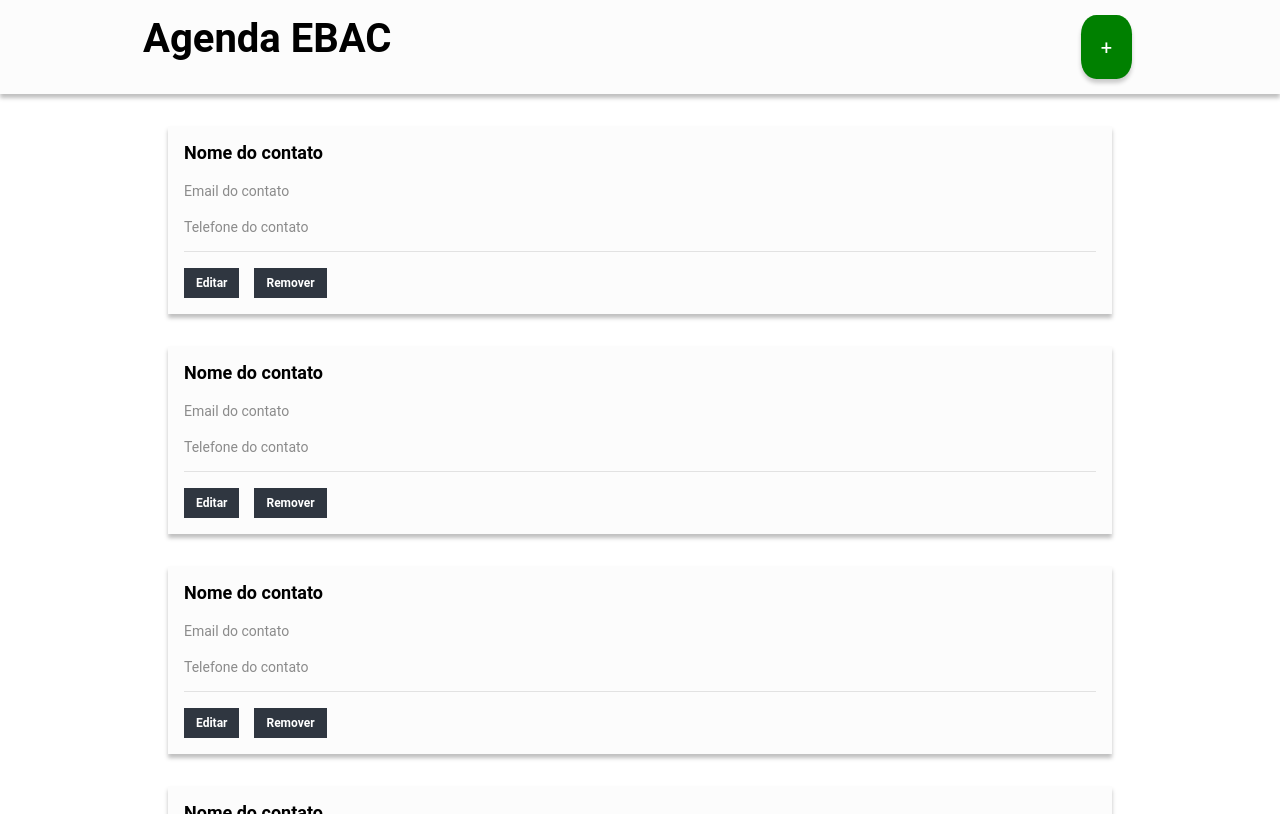
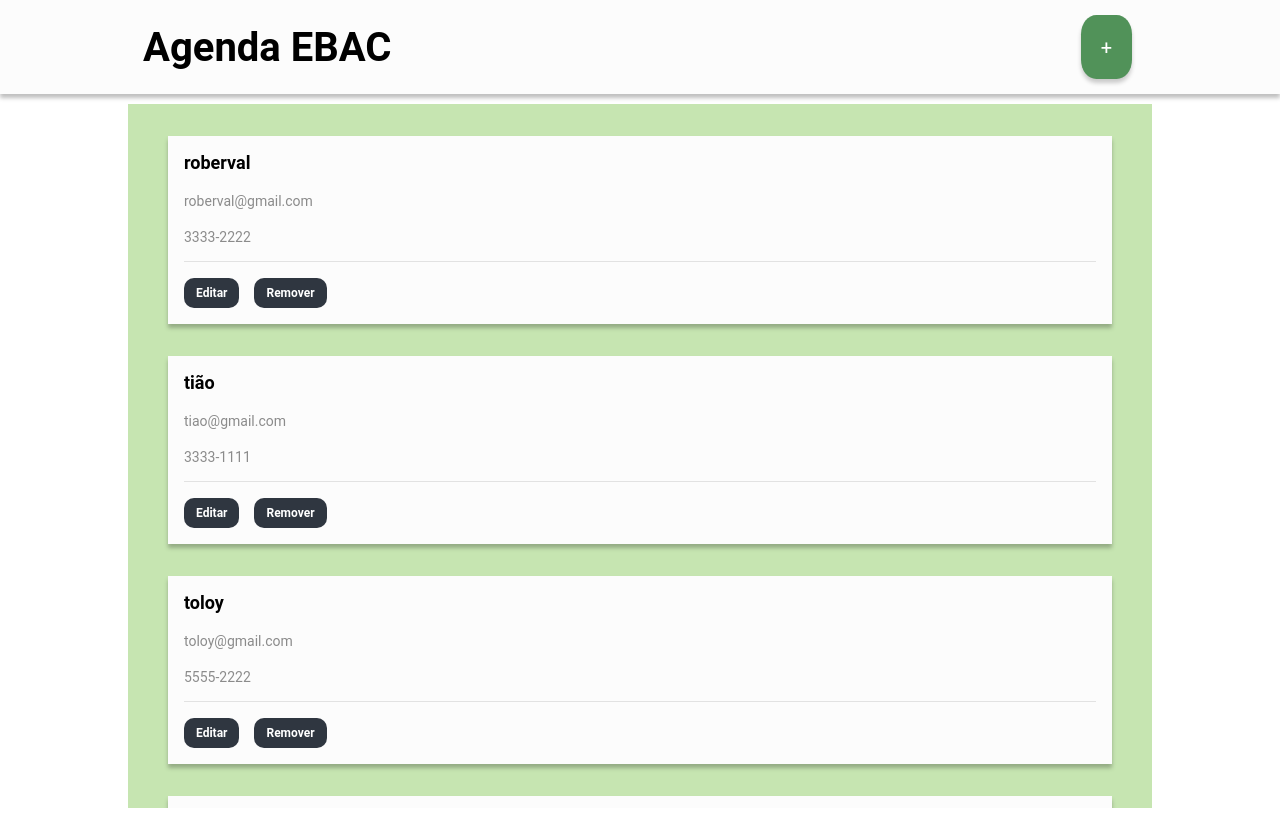
Before and after one commit to jrampo/agenda_ebac, a React (Create React App) app: page / in a window 1280 px wide. Built offline with nearby package versions, Linux system fonts and the light colour scheme.

Commit message:
contatos data + state buttonsl

```diff
--- a/src/containers/Contato/index.tsx
+++ b/src/containers/Contato/index.tsx
@@ -1,17 +1,36 @@
-import React from "react";
+import React, { useState } from "react";
 
 import * as S from "./styles.ts";
 
-const Contato = () => (
+type Props = {
+  nome: string;
+  email: string;
+  telefone: string;
+};
+
+const Contato = ({ nome, email, telefone }: Props) => {
+  const [estaEditando, setEstaEditando] = useState(false);
+
+  return (
     <S.Card>
-    <S.Nome>Nome do contato</S.Nome>
-    <S.Email>Email do contato</S.Email>
-    <S.Telefone>Telefone do contato</S.Telefone>
+      <S.Nome>{nome}</S.Nome>
+      <S.Email>{email}</S.Email>
+      <S.Telefone>{telefone}</S.Telefone>
       <S.BarraAcoes>
-      <S.Botao>Editar</S.Botao>
+        {estaEditando ? (
+          <>
+            <S.Botao>Salvar</S.Botao>
+            <S.Botao onClick={() => setEstaEditando(false)}>Cancelar</S.Botao>
+          </>
+        ) : (
+          <>
+            <S.Botao onClick={() => setEstaEditando(true)}>Editar</S.Botao>
             <S.Botao>Remover</S.Botao>
+          </>
+        )}
       </S.BarraAcoes>
     </S.Card>
   );
+};
 
 export default Contato;
--- a/src/containers/Contato/styles.ts
+++ b/src/containers/Contato/styles.ts
@@ -45,4 +45,5 @@
   cursor: pointer;
   background-color: #2f3640;
   margin-right: 15px;
+  border-radius: 10px;
 `;
--- a/src/containers/Header/styles.ts
+++ b/src/containers/Header/styles.ts
@@ -12,13 +12,14 @@
 export const Container = styled.div`
   display: flex;
   justify-content: space-between;
+  align-items: center;
   max-width: 1024px;
   margin: 0 auto;
   padding: 15px;
 `;
 
 export const Botao = styled.button`
-  background-color: green;
+  background-color: #519259;
   border: none;
   padding: 20px;
   border-radius: 30%;
@@ -26,4 +27,5 @@
   color: #fff;
   margin-right: 5px;
   box-shadow: 0px 4px 4px rgba(0, 0, 0, 0.2);
+  cursor: pointer;
 `;
--- a/src/containers/ListaDeContato/index.tsx
+++ b/src/containers/ListaDeContato/index.tsx
@@ -2,30 +2,37 @@
 import Contato from "../Contato/index.tsx";
 import * as S from "./styles.ts";
 
+const contatos = [
+  {
+    nome: "roberval",
+    email: "roberval@gmail.com",
+    telefone: "3333-2222",
+  },
+  {
+    nome: "tião",
+    email: "tiao@gmail.com",
+    telefone: "3333-1111",
+  },
+  {
+    nome: "toloy",
+    email: "toloy@gmail.com",
+    telefone: "5555-2222",
+  },
+  {
+    nome: "chicão",
+    email: "chicao@gmail.com",
+    telefone: "1111-2222",
+  },
+];
+
 const ListaDeContatos = () => (
   <S.Container>
     <ul>
-      <li>
-        <Contato />
-      </li>
-      <li>
-        <Contato />
-      </li>
-      <li>
-        <Contato />
-      </li>
-      <li>
-        <Contato />
-      </li>
-      <li>
-        <Contato />
-      </li>
-      <li>
-        <Contato />
-      </li>
-      <li>
-        <Contato />
-      </li>
+      {contatos.map((c) => (
+        <li>
+          <Contato nome={c.nome} email={c.email} telefone={c.telefone} />
+        </li>
+      ))}
     </ul>
   </S.Container>
 );
--- a/src/containers/ListaDeContato/styles.ts
+++ b/src/containers/ListaDeContato/styles.ts
@@ -2,6 +2,7 @@
 
 export const Container = styled.main`
   padding: 0 40px;
-  height: 90vh;
+  height: 88vh;
   overflow-y: scroll;
+  margin-top: 10px;
 `;
--- a/src/styles/index.ts
+++ b/src/styles/index.ts
@@ -13,6 +13,7 @@
 export const Container = styled.div`
   max-width: 1024px;
   margin: 0 auto;
+  background-color: #c6e5b1;
 `;
 
 export default EstiloGlobal;
```
Lines whose indentation alone changed are shown as unchanged.
